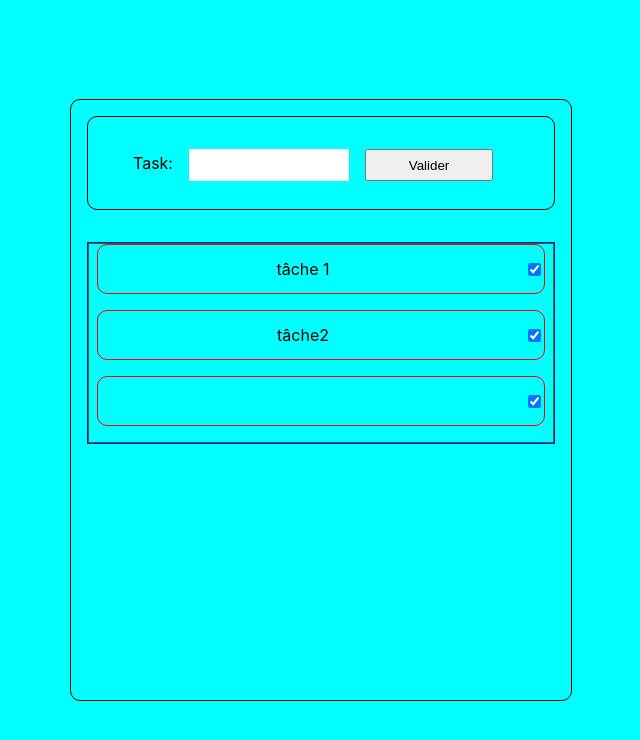
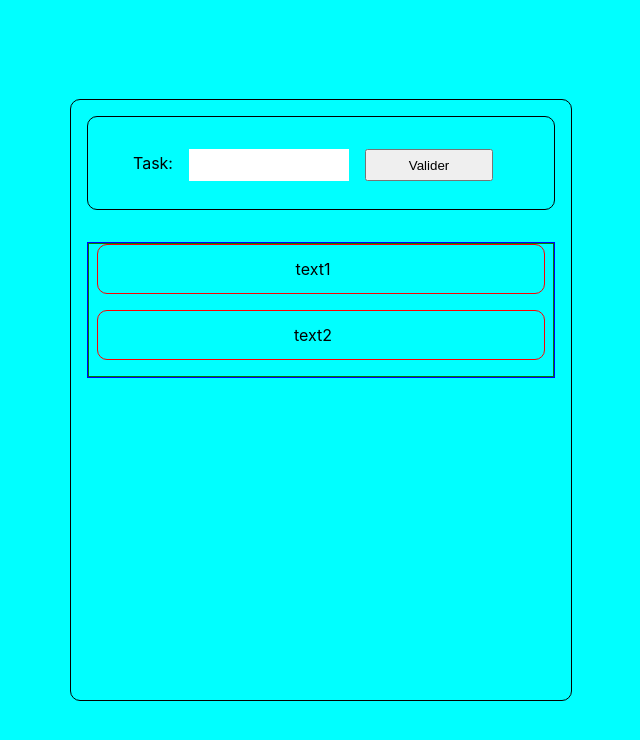
Before and after one commit to vincentferraro/todo-react, a React (Create React App) app: page / in a window 1280 px wide. Shown: the top 740 px of the page, without its empty margins (319-959 px from the left). Built offline with nearby package versions, Linux system fonts and the light colour scheme.

Commit message:
add mapfunction for add new tasks

```diff
--- a/src/components/AddTask.js
+++ b/src/components/AddTask.js
@@ -4,37 +4,15 @@ import '../styles/AddTask.css'
 
 class AddTask extends Component {
 
-    constructor(props) {
-        super(props)
-        this.state = {
-            text:''
-        }
-
-        this.handleChange = this.handleChange.bind(this)
-
-
-    }
-
-    handleChange(event) {
-        this.setState({
-                text: event.target.value
-        })
-
-
-
-    }
-    /*handleClick(){
-        console.log(`Button clicked, Task ${this.state.text}`)
-    }*/
-
     render() {
         return (
             <div className="add-task">
                 <label>
                     <span>Task:</span>
-                    <input className="text-input" type="text" onChange={this.handleChange} />
+                    <input className="text-input" type="text"
+                        onChange={this.props.handleChange} />
                 </label>
-                <button onClick={()=>{this.props.handleClick(this.state.text)}}> Valider</button>
+                <button onClick={this.props.handleClick}> Valider</button>
             </div>
         )
     }
--- a/src/components/Task.js
+++ b/src/components/Task.js
@@ -7,7 +7,7 @@ function Task(props) {
     return (
         <li className="task">
             <span>{props.task}</span>
-            <input type="checkbox" checked/>
+
         </li>
     )
 }
--- a/src/components/TodoList.js
+++ b/src/components/TodoList.js
@@ -1,25 +1,36 @@
-import { Component } from 'react'
+import React, { Component } from 'react'
 
 import '../styles/todoList.css'
 import AddTask from '../components/AddTask'
 import Task from '../components/Task'
+
+
 
 class TodoList extends Component{
 
     constructor(props) {
         super(props)
         this.state={
-            text:''
+            text: '',
+            arr: ['text1','text2']
         }
+
+
+
+        this.handleChange = this.handleChange.bind(this)
         this.handleClick= this.handleClick.bind(this)
     }
 
-    handleClick(value) {
+
+    handleChange(event) {
         this.setState({
-            text:value
+            text:event.target.value
         })
-        console.log('AddTask clicked')
-        console.log(this.state.text)
+
+    }
+
+    handleClick(event) {
+        this.setState({arr:[...this.state.arr, this.state.text]})
     }
 
 
@@ -28,12 +39,10 @@ class TodoList extends Component{
     render() {
             return (
             <div className="todo-list">
-                    <AddTask handleClick={this.handleClick} />
+                    <AddTask handleChange={this.handleChange} handleClick={this.handleClick} />
                 <div className='task-list'>
-                    <ul>
-                        <Task task="tâche 1" />
-                        <Task task="tâche2"/>
-                        <Task />
+                    <ul id="list-task">
+                            {this.state.arr.map(t => <Task task={t}/>)}
                     </ul>
                 </div>
             </div>
```
